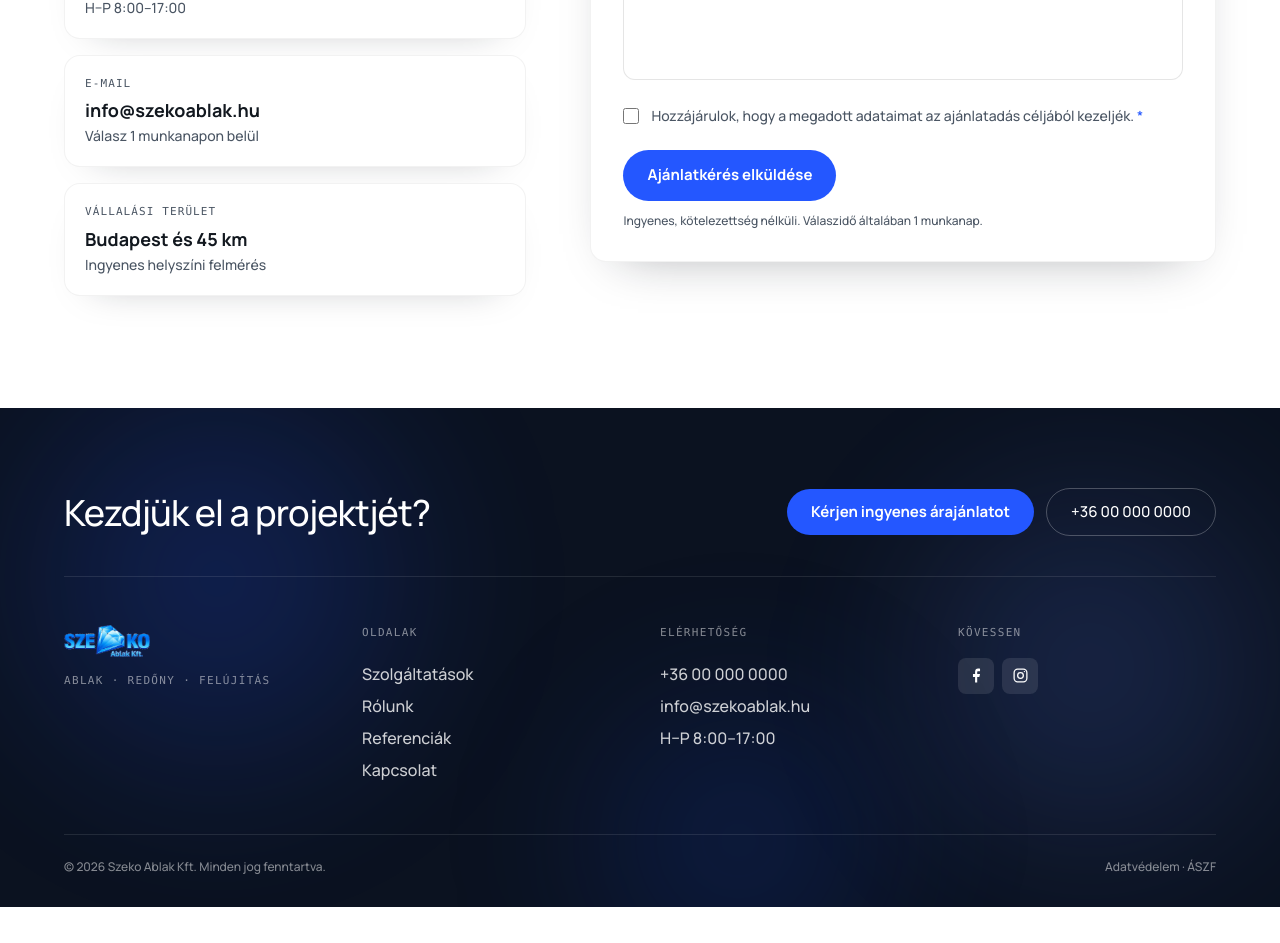
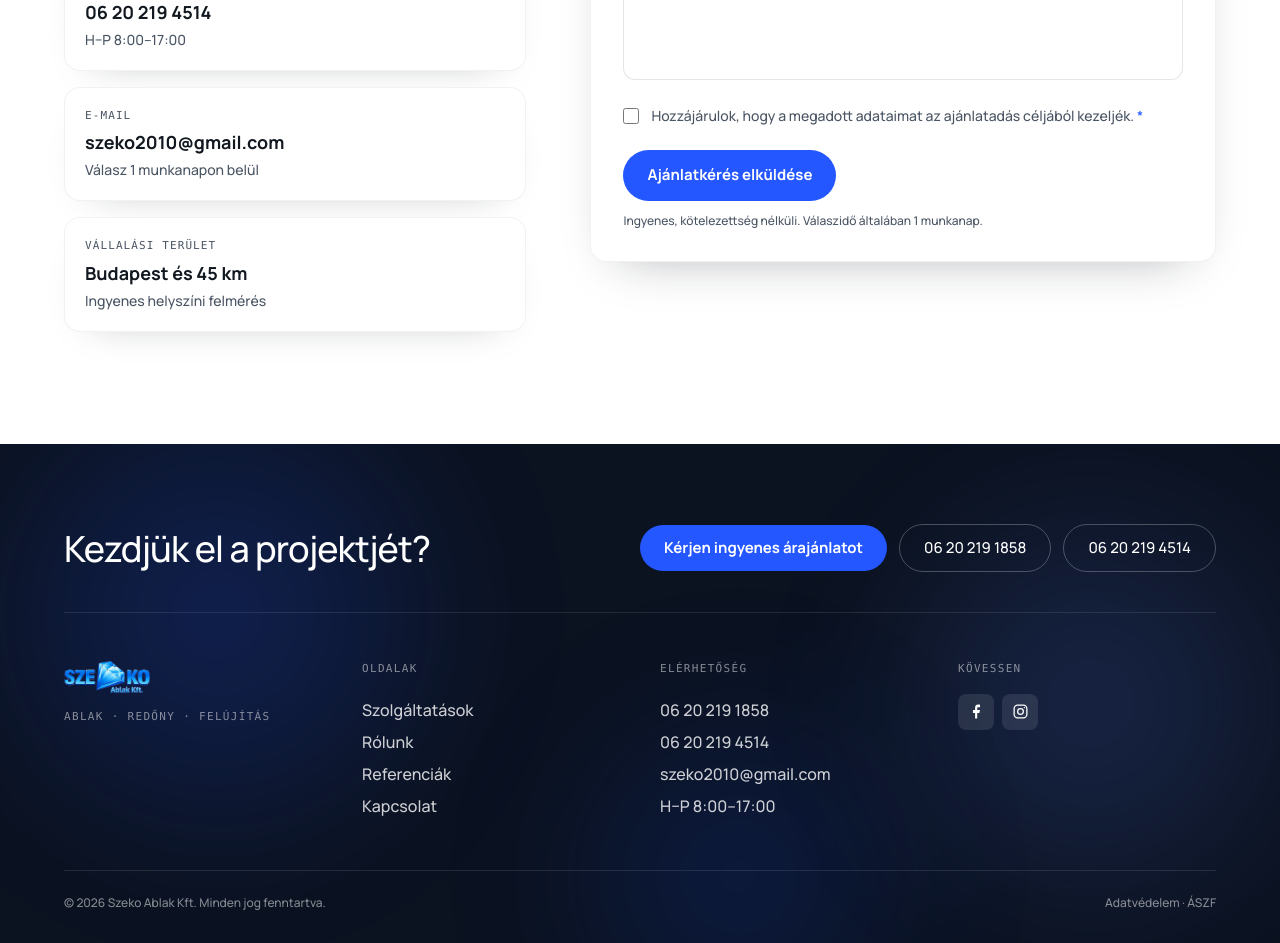
Before and after one commit to mikijelencsity/szekoablakkft, a Next.js app: page /kapcsolat in a window 1280 px wide. Shown: the part 860-1803 px from the top of the page. Before the commit the page ends 1767 px from the top, so only its background shows below. Built offline with nearby package versions, Linux system fonts and the light colour scheme.

Commit message:
Set real contact info: two phone numbers + email everywhere
Phones 06202191858 & 06202194514 across header, footer, page CTAs and the
contact page; email szeko2010@gmail.com. Sticky phone button uses one number.

Co-Authored-By: Claude Opus 4.8 <noreply@anthropic.com>

```diff
--- a/app/kapcsolat/page.tsx
+++ b/app/kapcsolat/page.tsx
@@ -12,20 +12,20 @@ export const metadata: Metadata = {
 const contacts = [
   {
     label: "Telefon",
-    value: "+36 00 000 0000",
-    href: "tel:+36000000000",
+    links: [
+      { value: "06 20 219 1858", href: "tel:+36202191858" },
+      { value: "06 20 219 4514", href: "tel:+36202194514" },
+    ],
     hint: "H–P 8:00–17:00",
   },
   {
     label: "E-mail",
-    value: "info@szekoablak.hu",
-    href: "mailto:info@szekoablak.hu",
+    links: [{ value: "szeko2010@gmail.com", href: "mailto:szeko2010@gmail.com" }],
     hint: "Válasz 1 munkanapon belül",
   },
   {
     label: "Vállalási terület",
-    value: "Budapest és 45 km",
-    href: null,
+    links: [{ value: "Budapest és 45 km", href: null }],
     hint: "Ingyenes helyszíni felmérés",
   },
 ];
@@ -61,26 +61,37 @@ export default function KapcsolatPage() {
             </p>
 
             <div className="mt-10 flex flex-col gap-4">
-              {contacts.map((c) => {
-                const inner = (
-                  <div className="rounded-2xl border border-black/5 bg-white p-5 shadow-[0_16px_40px_-30px_rgba(17,23,32,0.35)] transition-colors hover:border-brand/30">
-                    <p className="font-mono text-[11px] uppercase tracking-[0.1em] text-ink-soft">
-                      {c.label}
-                    </p>
-                    <p className="mt-1 text-lg font-semibold text-ink">
-                      {c.value}
-                    </p>
-                    <p className="mt-0.5 text-sm text-ink-soft">{c.hint}</p>
+              {contacts.map((c) => (
+                <div
+                  key={c.label}
+                  className="rounded-2xl border border-black/5 bg-white p-5 shadow-[0_16px_40px_-30px_rgba(17,23,32,0.35)] transition-colors hover:border-brand/30"
+                >
+                  <p className="font-mono text-[11px] uppercase tracking-[0.1em] text-ink-soft">
+                    {c.label}
+                  </p>
+                  <div className="mt-1 flex flex-col gap-0.5">
+                    {c.links.map((l) =>
+                      l.href ? (
+                        <a
+                          key={l.value}
+                          href={l.href}
+                          className="text-lg font-semibold text-ink transition-colors hover:text-brand"
+                        >
+                          {l.value}
+                        </a>
+                      ) : (
+                        <span
+                          key={l.value}
+                          className="text-lg font-semibold text-ink"
+                        >
+                          {l.value}
+                        </span>
+                      )
+                    )}
                   </div>
-                );
-                return c.href ? (
-                  <a key={c.label} href={c.href} className="block">
-                    {inner}
-                  </a>
-                ) : (
-                  <div key={c.label}>{inner}</div>
-                );
-              })}
+                  <p className="mt-1 text-sm text-ink-soft">{c.hint}</p>
+                </div>
+              ))}
             </div>
           </Reveal>
 
--- a/components/Footer.tsx
+++ b/components/Footer.tsx
@@ -53,10 +53,16 @@ export default function Footer() {
               Kérjen ingyenes árajánlatot
             </Link>
             <a
-              href="tel:+36000000000"
+              href="tel:+36202191858"
               className="inline-flex items-center justify-center rounded-full border border-white/25 px-6 py-3 text-[15px] font-medium text-white transition-colors hover:bg-white/10"
             >
-              +36 00 000 0000
+              06 20 219 1858
+            </a>
+            <a
+              href="tel:+36202194514"
+              className="inline-flex items-center justify-center rounded-full border border-white/25 px-6 py-3 text-[15px] font-medium text-white transition-colors hover:bg-white/10"
+            >
+              06 20 219 4514
             </a>
           </div>
         </div>
@@ -96,16 +102,22 @@ export default function Footer() {
               Elérhetőség
             </p>
             <a
-              href="tel:+36000000000"
+              href="tel:+36202191858"
               className="block py-1 text-white/80 transition-colors hover:text-white"
             >
-              +36 00 000 0000
+              06 20 219 1858
             </a>
             <a
-              href="mailto:info@szekoablak.hu"
+              href="tel:+36202194514"
               className="block py-1 text-white/80 transition-colors hover:text-white"
             >
-              info@szekoablak.hu
+              06 20 219 4514
+            </a>
+            <a
+              href="mailto:szeko2010@gmail.com"
+              className="block py-1 text-white/80 transition-colors hover:text-white"
+            >
+              szeko2010@gmail.com
             </a>
             <p className="py-1 text-white/80">H–P 8:00–17:00</p>
           </div>
--- a/components/Header.tsx
+++ b/components/Header.tsx
@@ -169,11 +169,14 @@ export default function Header() {
             }}
           >
             <div className="flex flex-col gap-1 text-sm text-white/70">
-              <a href="tel:+36000000000" className="hover:text-white">
-                +36 00 000 0000
+              <a href="tel:+36202191858" className="hover:text-white">
+                06 20 219 1858
               </a>
-              <a href="mailto:info@szekoablak.hu" className="hover:text-white">
-                info@szekoablak.hu
+              <a href="tel:+36202194514" className="hover:text-white">
+                06 20 219 4514
+              </a>
+              <a href="mailto:szeko2010@gmail.com" className="hover:text-white">
+                szeko2010@gmail.com
               </a>
               <span className="mt-1 font-mono text-[11px] uppercase tracking-[0.12em] text-white/40">
                 H–P 8:00–17:00 · Budapest &amp; 45 km
--- a/components/PageCTA.tsx
+++ b/components/PageCTA.tsx
@@ -23,10 +23,16 @@ export default function PageCTA({
             Kérjen ingyenes árajánlatot
           </Link>
           <a
-            href="tel:+36000000000"
+            href="tel:+36202191858"
             className="inline-flex items-center justify-center rounded-full border border-white/30 px-7 py-3.5 text-[15px] font-medium text-white transition-colors hover:bg-white/10"
           >
-            +36 00 000 0000
+            06 20 219 1858
+          </a>
+          <a
+            href="tel:+36202194514"
+            className="inline-flex items-center justify-center rounded-full border border-white/30 px-7 py-3.5 text-[15px] font-medium text-white transition-colors hover:bg-white/10"
+          >
+            06 20 219 4514
           </a>
         </div>
       </Reveal>
--- a/components/PhoneButton.tsx
+++ b/components/PhoneButton.tsx
@@ -3,8 +3,8 @@ import Link from "next/link";
 export default function PhoneButton() {
   return (
     <Link
-      href="tel:+36000000000"
-      aria-label="Hívjon minket: +36 00 000 0000"
+      href="tel:+36202191858"
+      aria-label="Hívjon minket: 06 20 219 1858"
       className="group fixed bottom-5 right-5 z-40 inline-flex items-center gap-2.5 rounded-full bg-brand py-3.5 pl-4 pr-5 text-sm font-semibold text-white shadow-[0_14px_34px_-8px_rgba(36,87,255,0.6)] transition-all duration-300 hover:-translate-y-0.5 hover:bg-brand-dark"
     >
       <span className="relative flex h-6 w-6 items-center justify-center">
@@ -23,7 +23,7 @@ export default function PhoneButton() {
           <path d="M22 16.92v3a2 2 0 0 1-2.18 2 19.79 19.79 0 0 1-8.63-3.07 19.5 19.5 0 0 1-6-6 19.79 19.79 0 0 1-3.07-8.67A2 2 0 0 1 4.11 2h3a2 2 0 0 1 2 1.72c.13 1 .37 1.94.72 2.81a2 2 0 0 1-.45 2.11L8.09 9.91a16 16 0 0 0 6 6l1.27-1.27a2 2 0 0 1 2.11-.45c.87.35 1.81.59 2.81.72A2 2 0 0 1 22 16.92z" />
         </svg>
       </span>
-      <span className="tabular-nums">+36 00 000 0000</span>
+      <span className="tabular-nums">06 20 219 1858</span>
     </Link>
   );
 }
```
